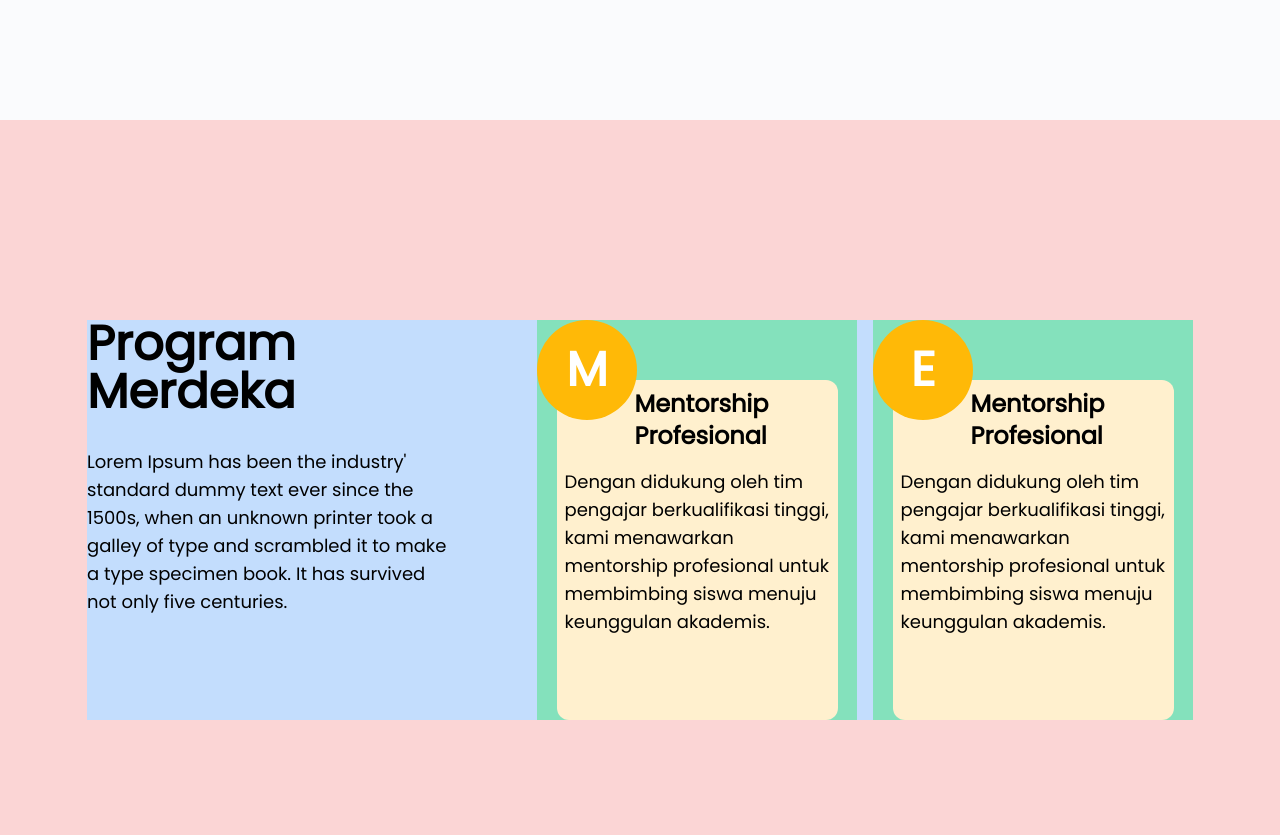
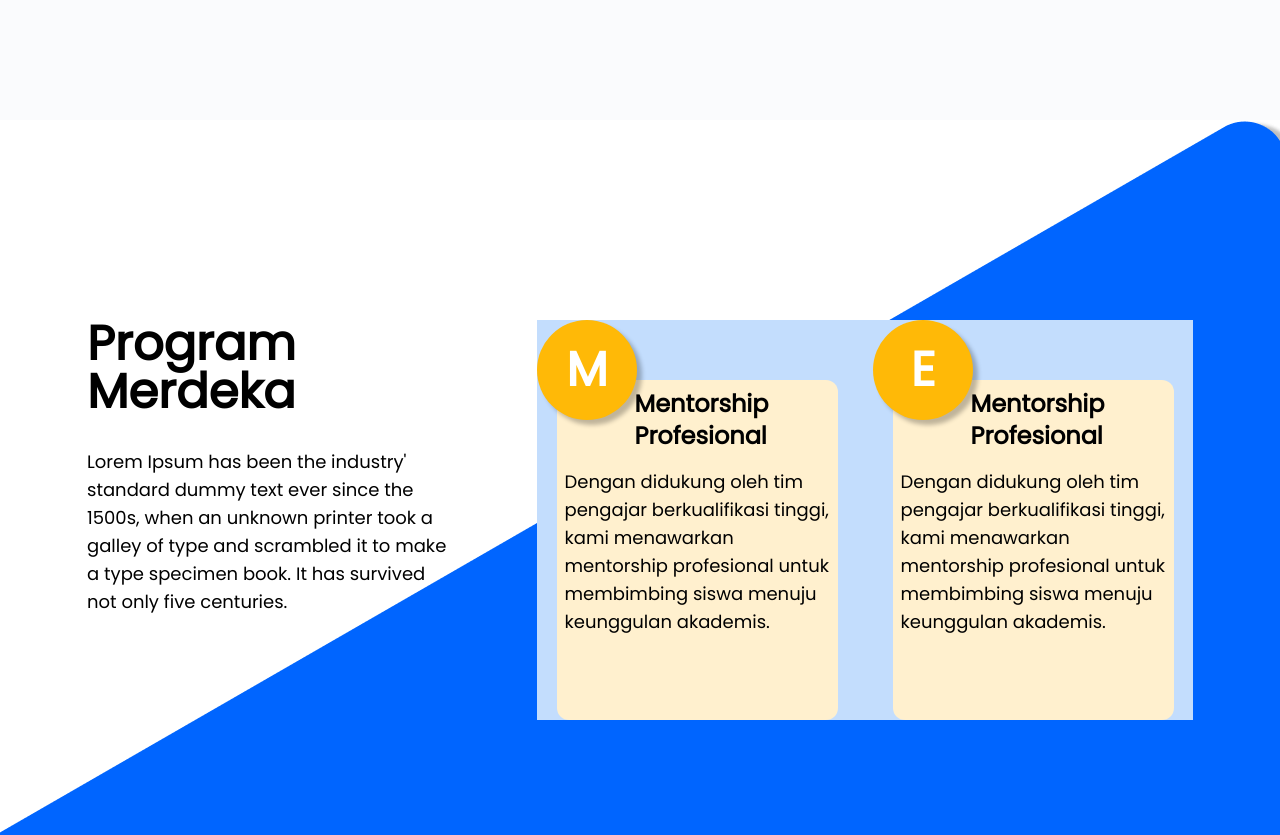
Before and after one commit to RozKoy/Bimbel-Griselda, a Next.js app: page /student in a window 1280 px wide. Shown: the part 680-1515 px from the top of the page. Built offline with nearby package versions, Linux system fonts and the light colour scheme.

Commit message:
fixing CardProgram

```diff
--- a/src/components/landing-pages/Murid/CardProgram.tsx
+++ b/src/components/landing-pages/Murid/CardProgram.tsx
@@ -10,7 +10,7 @@ const CardProgram: React.FC<CardProgramProps> = ({
   headline,
 }) => {
   return (
-    <div className="bg-green-300 relative flex items-end justify-center sm:h-[400px]  sm:w-[320px]">
+    <div className=" relative flex items-end justify-center sm:h-[400px]  sm:w-[320px]">
       <div className="bg-[#FFF0CE] pt-2 px-2  rounded-xl flex flex-col space-y-4 items-center sm:h-[340px]  sm:[300px] ">
         <p className="text-[#000]   font-semibold sm:ml-16 sm:text-2xl sm:w-[189px]">
           {headline}
@@ -18,7 +18,7 @@ const CardProgram: React.FC<CardProgramProps> = ({
         <p className="text-[#000]  sm:text-lg sm:w-[265px]">{description}</p>
       </div>
 
-      <div className="rounded-full  bg-[#FFB907] flex justify-center items-center absolute top-0 left-0 sm:w-[100px] sm:h-[100px]">
+      <div className="rounded-full  bg-[#FFB907] shadow-[5px_5px_4px_0px] shadow-[#00000040] flex justify-center items-center absolute top-0 left-0 sm:w-[100px] sm:h-[100px]">
         <p className="text-[#FFF] font-extrabold sm:text-5xl">{title}</p>
       </div>
     </div>
--- a/src/components/landing-pages/Murid/MerdekaProgram.tsx
+++ b/src/components/landing-pages/Murid/MerdekaProgram.tsx
@@ -1,8 +1,8 @@
 import CardProgram from "./CardProgram";
 export default function MerdekaProgram() {
   return (
-    <div className="bg-red-200 w-full min-h-screen flex justify-center items-center">
-      <div className="flex bg-blue-200 sm:space-x-20 ">
+    <div className="bg-[url('../../public/assets/Subtract.png')] w-full min-h-screen flex justify-center items-center">
+      <div className="flex  sm:space-x-20 ">
         <div className="flex flex-col space-y-8">
           <p className="text-[#000] font-extrabold sm:text-5xl sm:w-[235px]">
             Program Merdeka
@@ -14,7 +14,7 @@ export default function MerdekaProgram() {
             five centuries.
           </p>
         </div>
-        <div className="flex space-x-4 ">
+        <div className="flex bg-blue-200 space-x-4 ">
           <CardProgram
             title="M"
             headline="Mentorship Profesional"
```
